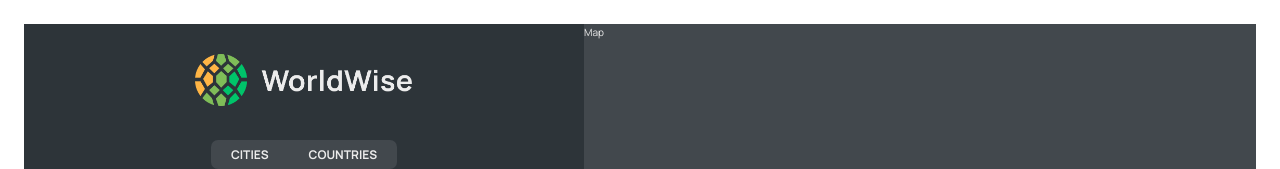
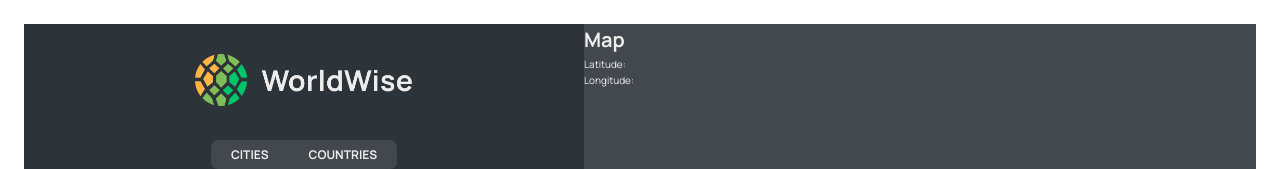
Before and after one commit to jrajan20/geowise, a React (Vite) app: page /app in a window 1280 px wide. Shown: the top 169 px of the page. Built offline with nearby package versions, Linux system fonts and the light colour scheme; data requests are answered from the project's data file.

Commit message:
getting lat and lng from url

```diff
--- a/src/components/Map.jsx
+++ b/src/components/Map.jsx
@@ -1,9 +1,16 @@
 
+import { useSearchParams } from "react-router-dom";
 import styles from "./Map.module.css";
 function Map() {
+   const [searchParams, setSearchParams] = useSearchParams();
+   const lat = searchParams.get("lat");
+    const lng = searchParams.get("lng");
+
     return (
         <div className={styles.mapContainer}>
-            Map
+           <h1>Map</h1>
+              <p>Latitude: {lat}</p>
+              <p>Longitude: {lng}</p>
         </div>
     )
 }
```
